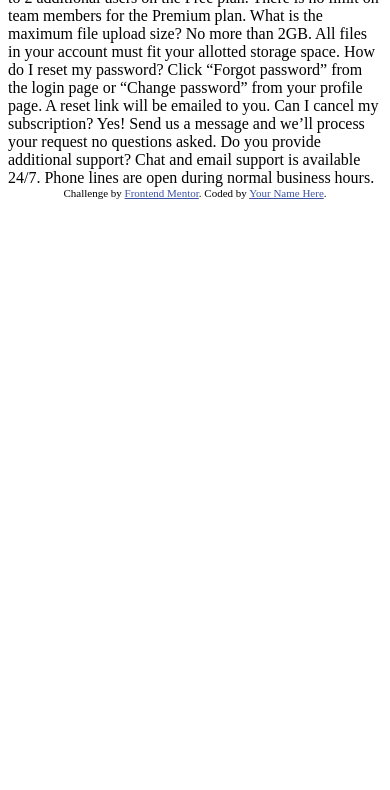
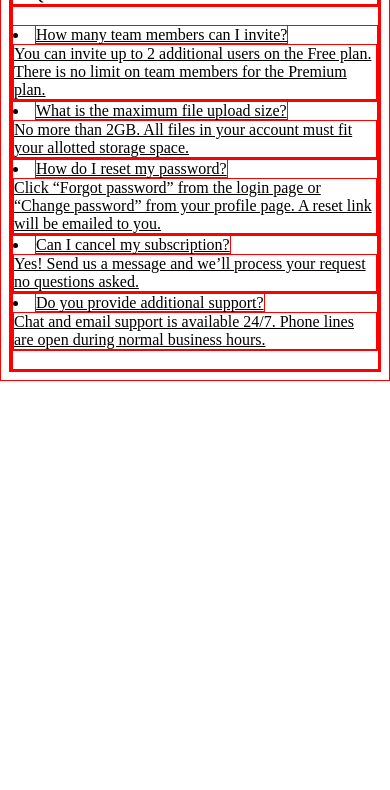
Before and after one commit to juanfletes/faq-accordion-card, a plain HTML site: page index.html in a window 390 px wide. Shown: the part 45-835 px from the top of the page. Drawn offline with Linux system fonts and the light colour scheme.

Commit message:
html structure for mobile design

```diff
--- a/index.html
+++ b/index.html
@@ -1,41 +1,104 @@
 <!DOCTYPE html>
 <html lang="en">
-<head>
-  <meta charset="UTF-8">
-  <meta name="viewport" content="width=device-width, initial-scale=1.0"> <!-- displays site properly based on user's device -->
+  <head>
+    <meta charset="UTF-8" />
+    <meta name="viewport" content="width=device-width, initial-scale=1.0" />
+    <!-- displays site properly based on user's device -->
 
-  <link rel="icon" type="image/png" sizes="32x32" href="./images/favicon-32x32.png">
+    <link
+      rel="icon"
+      type="image/png"
+      sizes="32x32"
+      href="./images/favicon-32x32.png"
+    />
 
-  <title>Frontend Mentor | FAQ Accordion Card</title>
+    <title>Frontend Mentor | FAQ Accordion Card</title>
 
-  <!-- Feel free to remove these styles or customise in your own stylesheet 👍 -->
-  <style>
-    .attribution { font-size: 11px; text-align: center; }
-    .attribution a { color: hsl(228, 45%, 44%); }
-  </style>
-</head>
-<body>
-  <p></p>
-  How many team members can I invite?
-  You can invite up to 2 additional users on the Free plan. There is no limit on
-  team members for the Premium plan.
+    <style>
+      * {
+        border: 1px solid red;
+      }
 
-  What is the maximum file upload size?
-  No more than 2GB. All files in your account must fit your allotted storage space.
+      @media screen and (max-width: 375px) {
+        .content {
+          width: 300px;
+          margin: auto;
+          margin-top: 20vh;
+          border-radius: 20px;
+        }
 
-  How do I reset my password?
-  Click “Forgot password” from the login page or “Change password” from your profile page.
-  A reset link will be emailed to you.
+        .content-header {
+          position: relative;
+          text-align: center;
+        }
 
-  Can I cancel my subscription?
-  Yes! Send us a message and we’ll process your request no questions asked.
+        .logo {
+          width: 266px;
+          height: 196px;
+          position: absolute;
+          top: -98px;
+          left: 15px;
+        }
 
-  Do you provide additional support?
-  Chat and email support is available 24/7. Phone lines are open during normal business hours.
+        .title {
+          margin-top: 100px;
+        }
 
-  <div class="attribution">
-    Challenge by <a href="https://www.frontendmentor.io?ref=challenge" target="_blank">Frontend Mentor</a>.
-    Coded by <a href="#">Your Name Here</a>.
-  </div>
-</body>
+        .content-body {
+          padding: 10px;
+        }
+      }
+    </style>
+  </head>
+  <body>
+    <div class="content">
+      <div class="content-header">
+        <span class="logo"> logo </span>
+        <div class="title">FAQ</div>
+      </div>
+      <div class="content-body">
+        <u class="acordion">
+          <li class="acordion-item">
+            <span class="item-title">
+              How many team members can I invite?
+            </span>
+            <div class="item-description">
+              You can invite up to 2 additional users on the Free plan. There is
+              no limit on team members for the Premium plan.
+            </div>
+          </li>
+          <li class="acordion-item">
+            <span class="item-title">
+              What is the maximum file upload size?
+            </span>
+            <div class="item-description">
+              No more than 2GB. All files in your account must fit your allotted
+              storage space.
+            </div>
+          </li>
+          <li class="acordion-item">
+            <span class="item-title"> How do I reset my password? </span>
+            <div class="item-description">
+              Click “Forgot password” from the login page or “Change password”
+              from your profile page. A reset link will be emailed to you.
+            </div>
+          </li>
+          <li class="acordion-item">
+            <span class="item-title"> Can I cancel my subscription? </span>
+            <div class="item-description">
+              Yes! Send us a message and we’ll process your request no questions
+              asked.
+            </div>
+          </li>
+          <li class="acordion-item">
+            <span class="item-title"> Do you provide additional support? </span>
+            <div class="item-description">
+              Chat and email support is available 24/7. Phone lines are open
+              during normal business hours.
+            </div>
+          </li>
+        </u>
+      </div>
+    </div>
+  </body>
 </html>
```
